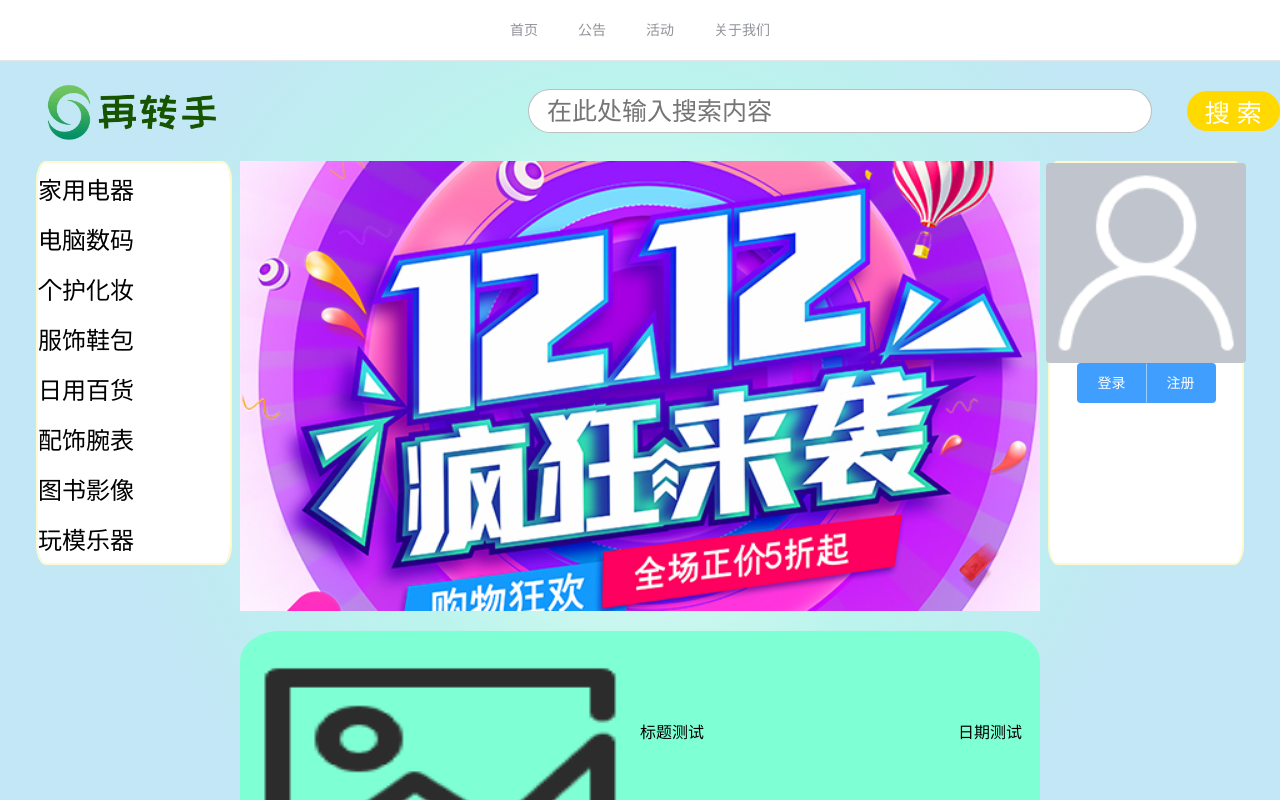
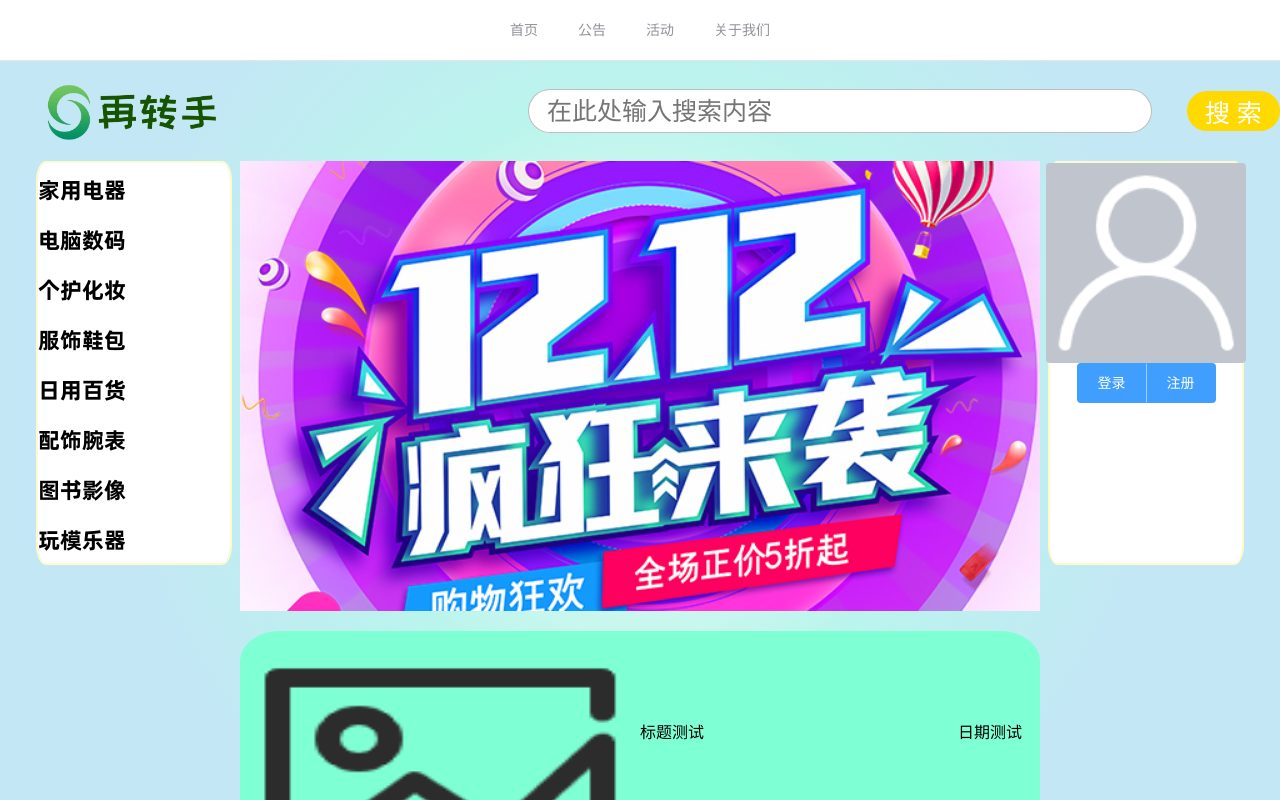
Before and after one commit to AQian-Cup/sh-transcation, a Vue app: page /#/ in a window 1280 px wide. Shown: the top 800 px of the page. Built offline with nearby package versions, Linux system fonts and the light colour scheme; no server answers; a web font is replaced by a local one.

Commit message:
导航栏动效

```diff
--- a/src/App.vue
+++ b/src/App.vue
@@ -12,6 +12,10 @@ export default {
 </script>
 
 <style>
+@font-face {
+  font-family: "ali1";
+  src: url("./assets/webfont.ttf");
+}
 html {
   width: 100%;
   height: 100%;
--- a/src/pages/home/navigationbar/index.vue
+++ b/src/pages/home/navigationbar/index.vue
@@ -1,15 +1,15 @@
 <template>
   <div class="navigation">
-    <ul class="list">
-      <li>家用电器</li>
-      <li>电脑数码</li>
-      <li>个护化妆</li>
-      <li>服饰鞋包</li>
-      <li>日用百货</li>
-      <li>配饰腕表</li>
-      <li>图书影像</li>
-      <li>玩模乐器</li>
-    </ul>
+    <div class="list">
+      <div class="listItem">家用电器</div>
+      <div class="listItem">电脑数码</div>
+      <div class="listItem">个护化妆</div>
+      <div class="listItem">服饰鞋包</div>
+      <div class="listItem">日用百货</div>
+      <div class="listItem">配饰腕表</div>
+      <div class="listItem">图书影像</div>
+      <div class="listItem">玩模乐器</div>
+    </div>
   </div>
 </template>
 
@@ -20,11 +20,6 @@ export default {
 </script>
 
 <style>
-@font-face {
-  font-family: "webfont1";
-  font-display: swap;
-  src: url("//at.alicdn.com/t/webfont_askq80dbb6i.ttf") format("truetype"); /* chrome、firefox、opera、Safari, Android, iOS 4.2+*/
-}
 .navigation {
   border: 2px solid lemonchiffon;
   border-radius: 5%;
@@ -38,22 +33,37 @@ export default {
   height: 100%;
   flex-direction: column;
   justify-content: space-around;
-  list-style-type: none;
   background-color: white;
   margin: 0;
   padding: 0;
 }
-.list > li {
+.listItem {
   display: flex;
+  position: relative;
   align-items: center;
   flex: 1;
   cursor: pointer;
-  font-family: "webfont1" !important;
+  font-family: "ali1";
+  font-size: 1.4em;
+  transition: font-size 0.2s linear;
+  margin: 0;
+  z-index: 0;
+}
+.listItem:hover {
   font-size: 1.5em;
-  margin: 0;
-  transition: background-color 0.3s linear;
 }
-.list > li:hover {
-  background-color: blanchedalmond;
+.listItem::before {
+  display: block;
+  position: absolute;
+  content: "";
+  transform: translateX(-100%);
+  transition: transform 0.3s ease-in-out;
+  z-index: -1;
+  background: lemonchiffon;
+  height: 100%;
+  width: 100%;
+}
+.listItem:hover::before {
+  transform: translateX(0);
 }
 </style>
```
Also changed, not shown: src/assets/webfont.ttf (added).
